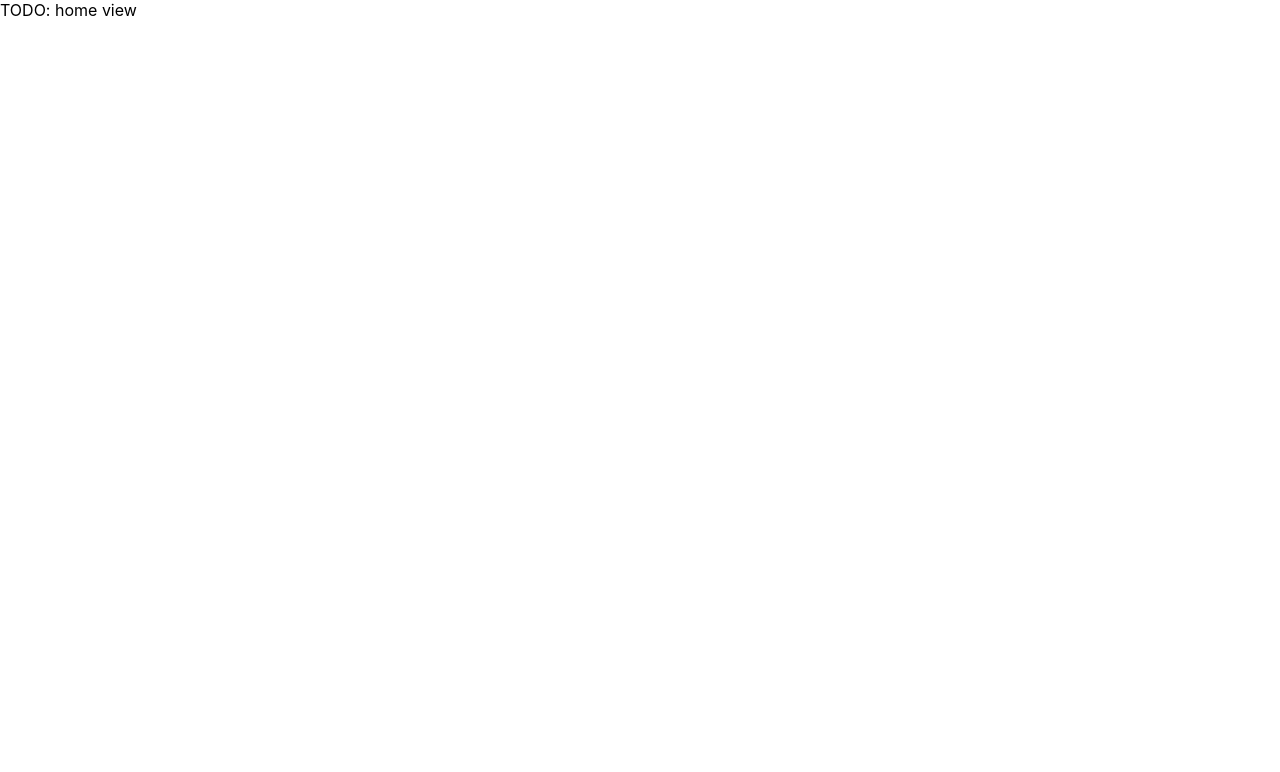
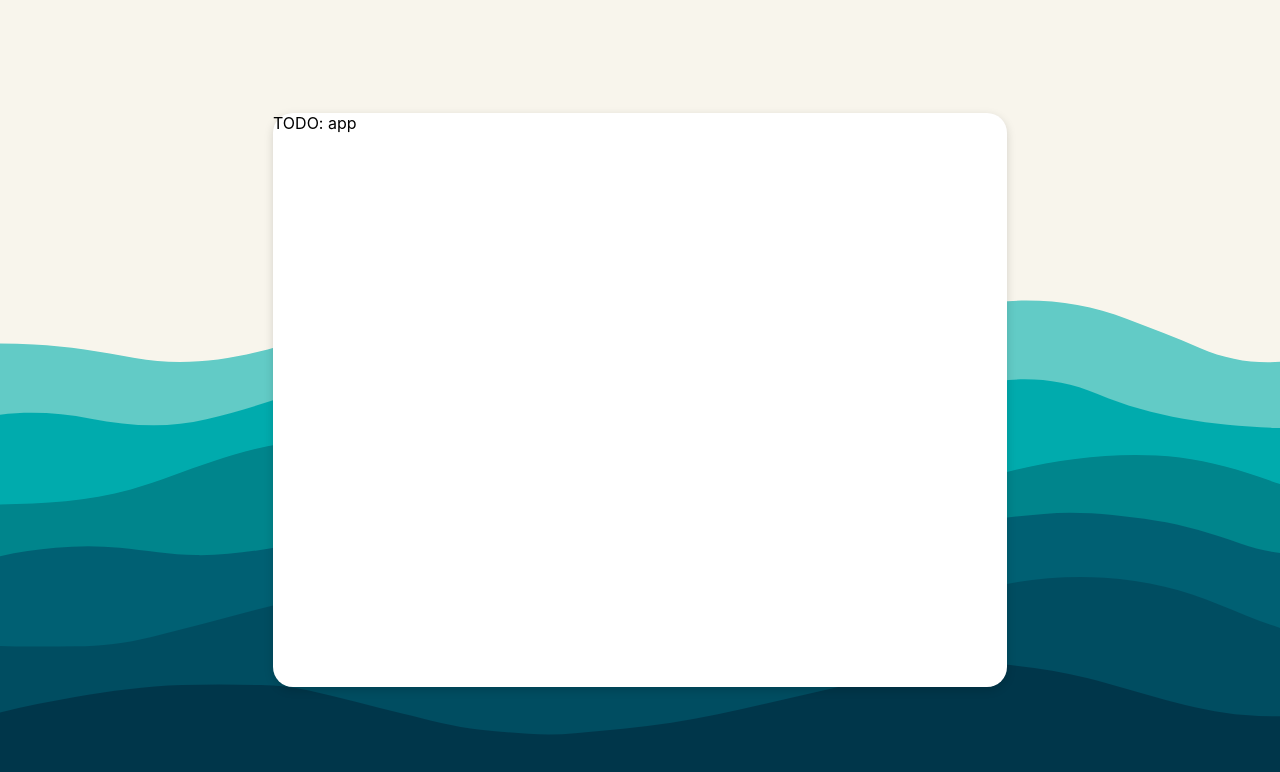
Before and after one commit to LuizEduardoBilotta/DesafioReact, a React (Create React App) app: page / in a window 1280 px wide. Shown: the top 772 px of the page. Built offline with nearby package versions, Linux system fonts and the light colour scheme.

Commit message:
Add app components

```diff
--- a/package.json
+++ b/package.json
@@ -8,7 +8,8 @@
     "@testing-library/user-event": "^7.2.1",
     "react": "^16.13.1",
     "react-dom": "^16.13.1",
-    "react-scripts": "3.4.1"
+    "react-scripts": "3.4.1",
+    "styled-components": "^5.2.0"
   },
   "scripts": {
     "start": "react-scripts start",
--- /dev/null
+++ b/src/components/App/App.jsx
@@ -0,0 +1,12 @@
+import React from 'react'
+import { Wrapper, Container } from './App.styles'
+
+function App () {
+    return <Wrapper>
+        <Container>
+            TODO: app
+        </Container>
+    </Wrapper>
+}
+
+export default App
--- /dev/null
+++ b/src/components/App/App.styles.js
@@ -0,0 +1,21 @@
+import styled from 'styled-components'
+import bg from '../../assets/bg.svg'
+
+export const Wrapper = styled.div`
+    height: 100vh;
+    background-color: #F8F5EC;
+    background-image: url(${bg});
+    background-size: cover;
+    background-position: center center;
+    display: flex;
+    justify-content: center;
+    align-items: center;
+`
+
+export const Container = styled.div`
+    width: 734px;
+    height: 574px;
+    background-color: #FFFFFF;
+    border-radius: 20px;
+    box-shadow: 0 3px 10px rgba(0, 0, 0, .15);
+`
--- a/src/views/Home.view.jsx
+++ b/src/views/Home.view.jsx
@@ -1,8 +1,9 @@
 import React from 'react'
+import App from '../components/App/App'
 
 function HomeView() {
     return <div>
-        TODO: home view
+        <App />
     </div>
 }
 
```
Also changed, not shown: src/assets/bg.svg (added), 1 other file (tests, documents, lock files or other folders).
